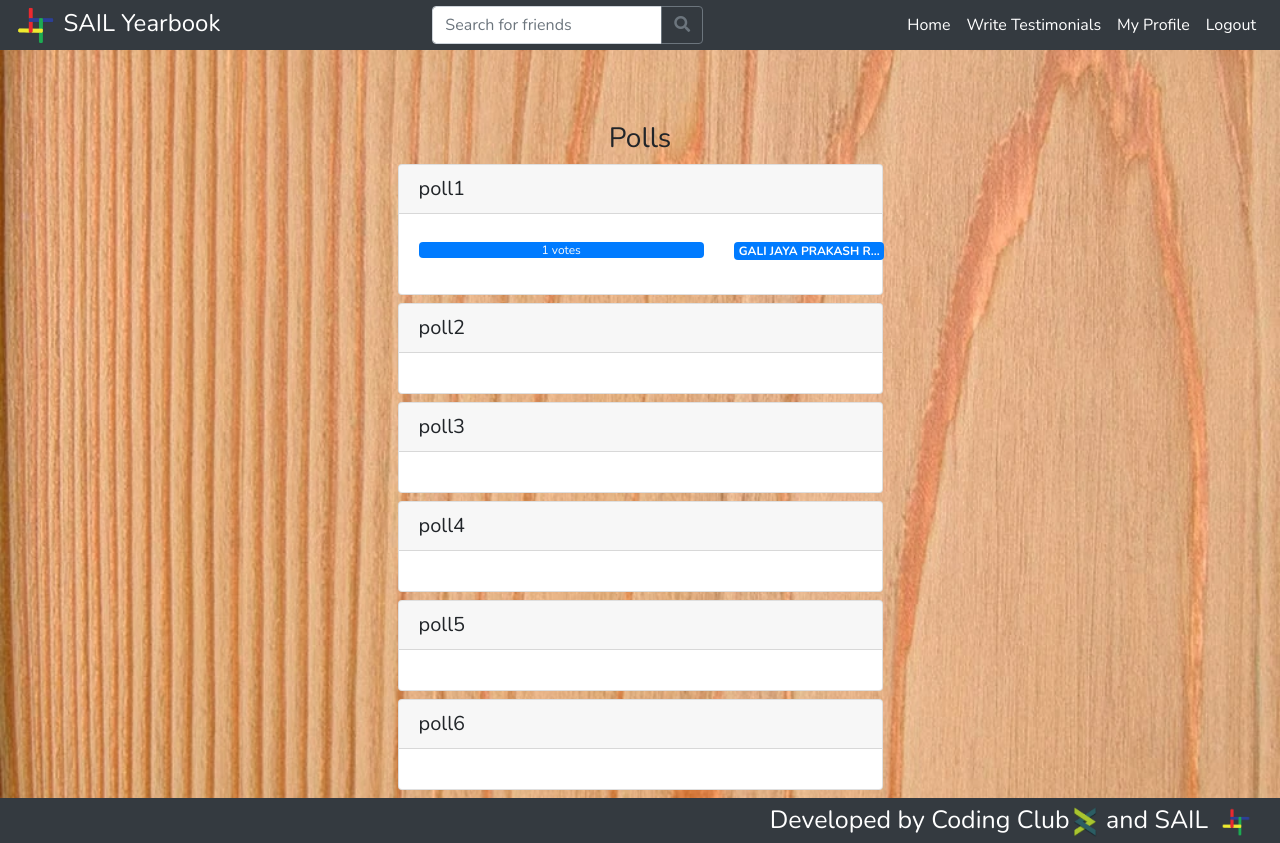
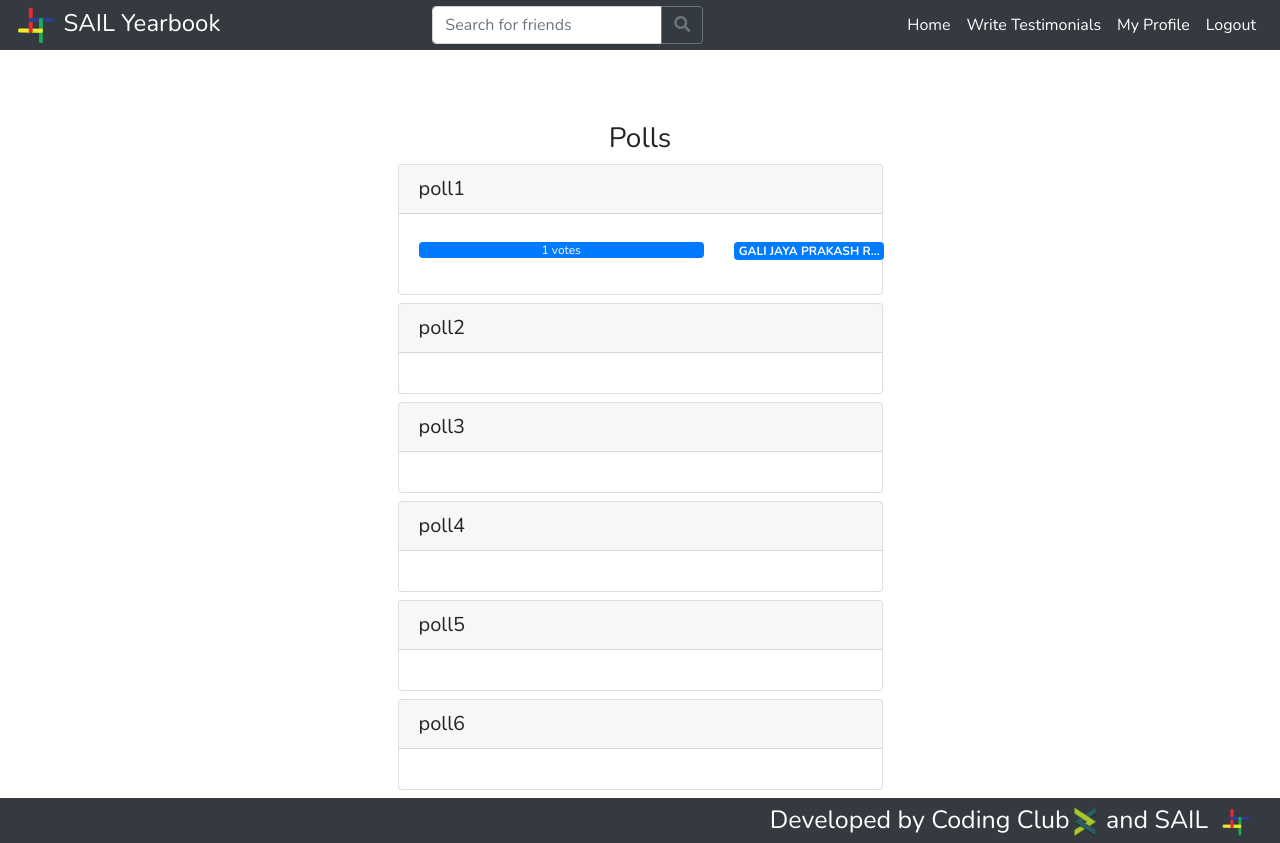
Before and after one commit to adityatumarada/Yearbook-Portal, a Django app: page / in a window 1280 px wide. Run offline with Django 3.2, Linux system fonts and the light colour scheme; a user stored in the database is signed in; data comes from the database, SQL or seed files in the repository; some libraries are stand-ins or nearby versions.

Commit message:
chekka lepesam

```diff
--- a/students/static/css/extra.css
+++ b/students/static/css/extra.css
@@ -1,5 +1,4 @@
 body {
-    background-image:url("../img/wood3.jpg");
     background-attachment:fixed;
     background-position: center;
     background-size:cover;
```
